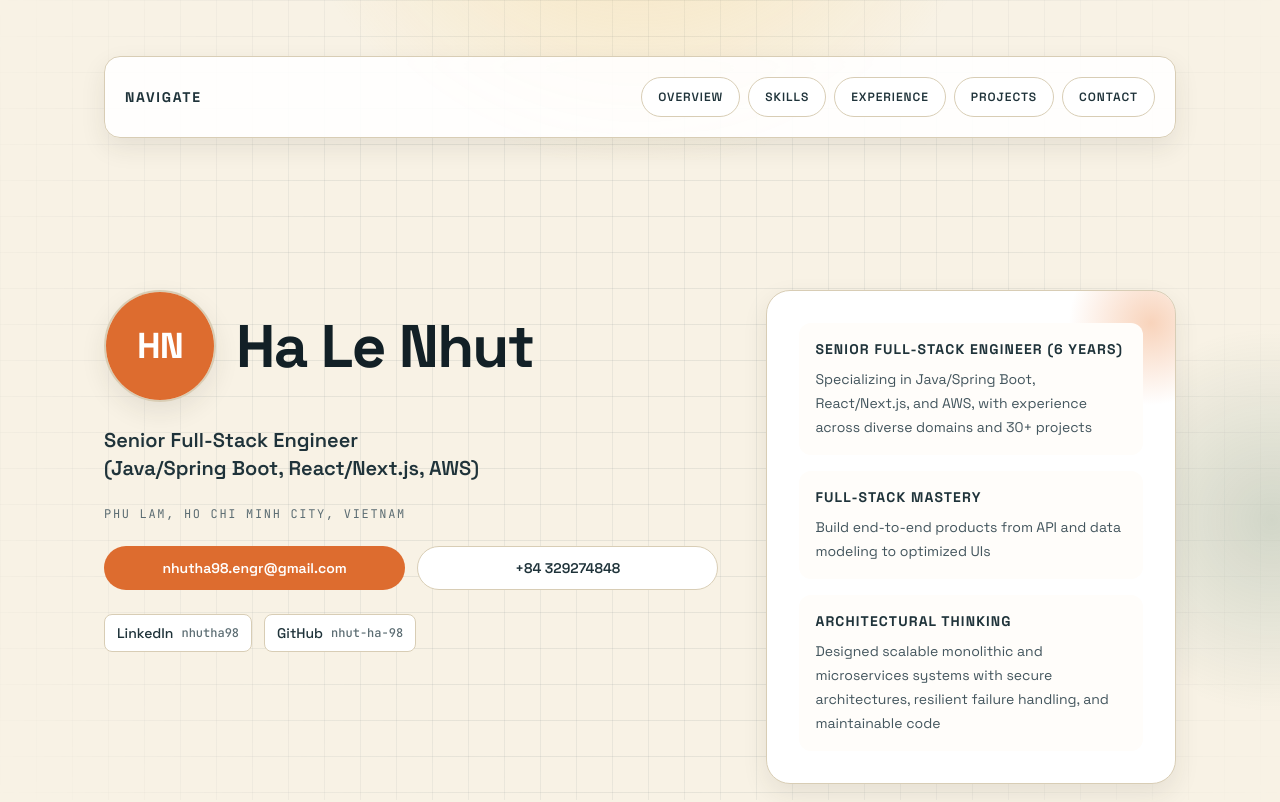
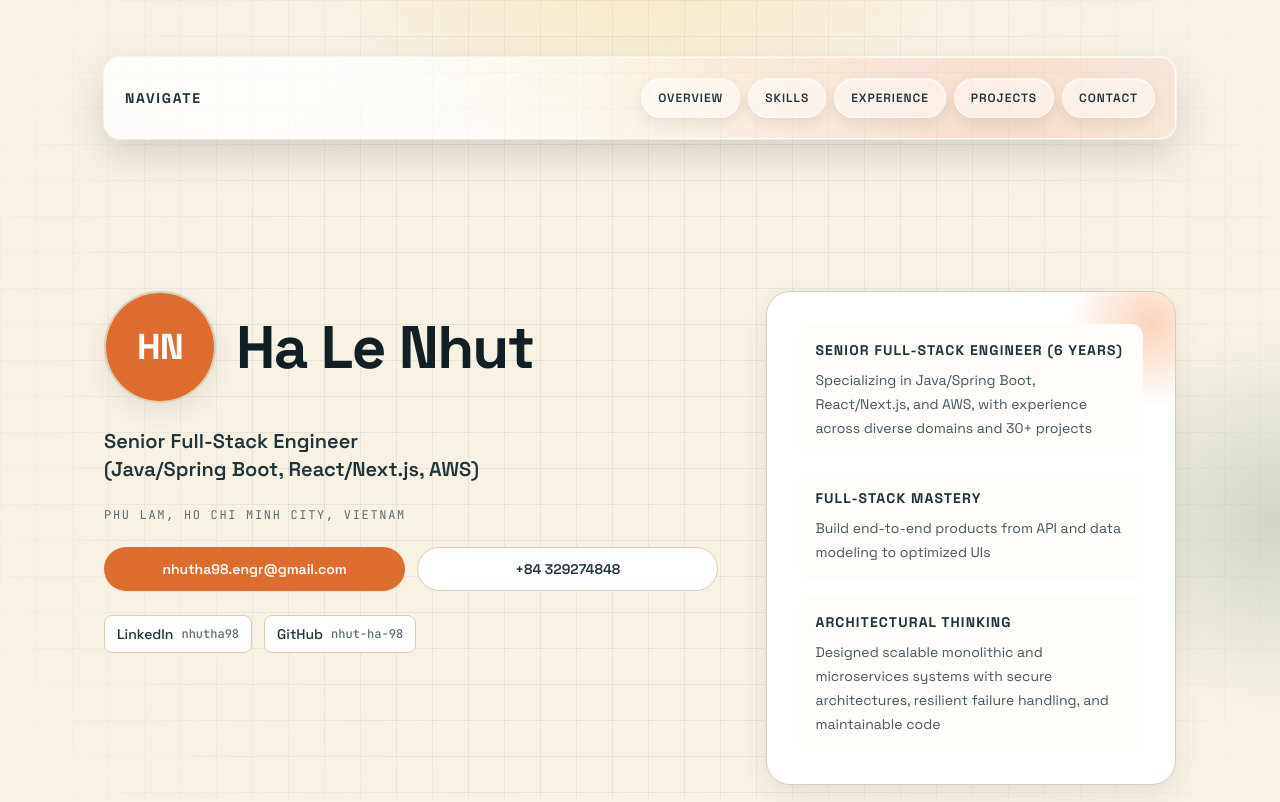
Before and after one commit to nhut-ha-98/nhutha-portfolio, a Next.js app: page / in a window 1280 px wide. Shown: the top 802 px of the page. Built offline with nearby package versions, Linux system fonts and the light colour scheme.

Commit message:
feat: implement sticky header functionality in PageHeader and enhance PageHeaderView styles

```diff
--- a/components/headless/PageHeader.tsx
+++ b/components/headless/PageHeader.tsx
@@ -1,14 +1,53 @@
+"use client";
+
 import { PageHeaderView } from "@/components/ui/PageHeaderView";
 import { SectionContainer } from "@/components/ui/SectionContainer";
 import { pageNavigation } from "@/data/data";
+import { useEffect, useRef, useState } from "react";
+
+const STICKY_OFFSET_PX = 0;
 
 export function PageHeader() {
+  const sentinelRef = useRef<HTMLDivElement | null>(null);
+  const [isSticky, setIsSticky] = useState(false);
+
+  useEffect(() => {
+    const sentinelElement = sentinelRef.current;
+
+    if (!sentinelElement) {
+      return;
+    }
+
+    const observer = new IntersectionObserver(
+      ([entry]) => {
+        setIsSticky(!entry.isIntersecting);
+      },
+      {
+        root: null,
+        threshold: 0,
+        rootMargin: `-${STICKY_OFFSET_PX}px 0px 0px 0px`,
+      },
+    );
+
+    observer.observe(sentinelElement);
+
+    return () => {
+      observer.disconnect();
+    };
+  }, []);
+
   return (
+    <>
+      <div ref={sentinelRef} aria-hidden="true" className="h-px w-full" />
+      <header className="sticky top-0 z-50">
         <SectionContainer spacing="default">
           <PageHeaderView
             title={pageNavigation.title}
             navItems={pageNavigation.items}
+            isSticky={isSticky}
           />
         </SectionContainer>
+      </header>
+    </>
   );
 }
--- a/components/ui/LandingScaffold.tsx
+++ b/components/ui/LandingScaffold.tsx
@@ -2,7 +2,7 @@ import type { PropsWithChildren } from "react";
 
 export function LandingScaffold({ children }: PropsWithChildren) {
   return (
-    <main className="relative overflow-hidden pb-16">
+    <main className="relative overflow-x-hidden pb-16">
       <div className="pointer-events-none absolute left-1/2 top-[-34rem] h-[44rem] w-[56rem] -translate-x-1/2 rounded-full bg-[radial-gradient(circle,_rgba(246,207,119,0.44),_transparent_64%)]" />
       <div className="pointer-events-none absolute right-[-12rem] top-[20rem] h-[25rem] w-[25rem] rounded-full bg-[radial-gradient(circle,_rgba(36,89,73,0.18),_transparent_68%)]" />
       {children}
--- a/components/ui/PageHeaderView.tsx
+++ b/components/ui/PageHeaderView.tsx
@@ -6,22 +6,33 @@ interface NavItem {
 interface PageHeaderViewProps {
   title: string;
   navItems: readonly NavItem[];
+  isSticky?: boolean;
 }
 
-export function PageHeaderView({ title, navItems }: PageHeaderViewProps) {
+export function PageHeaderView({
+  title,
+  navItems,
+  isSticky = false,
+}: PageHeaderViewProps) {
   return (
-    <header className="rounded-2xl border border-[var(--line)] bg-white/90 p-4 shadow-[var(--shadow-card)] backdrop-blur sm:p-5">
+    <header
+      className={`relative overflow-hidden rounded-2xl border border-white/55 bg-[linear-gradient(135deg,rgba(255,255,255,0.72),rgba(255,255,255,0.38))] p-4 ring-1 ring-[rgba(255,255,255,0.45)] backdrop-blur-xl backdrop-saturate-150 transition-[box-shadow,transform,background-color,border-color] duration-300 before:pointer-events-none before:absolute before:inset-0 before:bg-[radial-gradient(circle_at_16%_18%,rgba(255,255,255,0.48),transparent_45%),radial-gradient(circle_at_84%_78%,rgba(221,108,47,0.2),transparent_48%)] sm:p-5 ${
+        isSticky
+          ? "border-white/70 bg-[linear-gradient(135deg,rgba(255,255,255,0.78),rgba(255,255,255,0.48))] shadow-[0_20px_44px_rgba(30,34,26,0.22)]"
+          : "shadow-[0_16px_40px_rgba(30,34,26,0.16)]"
+      }`}
+    >
       <div className="flex flex-wrap items-center justify-between gap-3">
-        <h2 className="text-sm font-bold uppercase tracking-[0.12em] text-[var(--ink-soft)]">
+        <h2 className="relative text-sm font-bold uppercase tracking-[0.12em] text-[var(--ink-soft)]">
           {title}
         </h2>
-        <nav aria-label="Page sections">
+        <nav aria-label="Page sections" className="relative">
           <ul className="flex flex-wrap justify-end gap-2">
             {navItems.map((item) => (
               <li key={item.href}>
                 <a
                   href={item.href}
-                  className="inline-flex min-h-10 items-center rounded-full border border-[var(--line)] bg-white px-4 text-xs font-semibold uppercase tracking-[0.08em] text-[var(--ink-soft)] transition hover:border-[var(--accent)] hover:text-[var(--ink)] focus-visible:outline-2 focus-visible:outline-offset-2 focus-visible:outline-[var(--accent)]"
+                  className="inline-flex min-h-10 items-center rounded-full border border-white/60 bg-white/50 px-4 text-xs font-semibold uppercase tracking-[0.08em] text-[var(--ink-soft)] shadow-[inset_0_1px_0_rgba(255,255,255,0.8),0_6px_14px_rgba(21,30,35,0.08)] transition hover:border-[var(--accent)]/55 hover:bg-white/68 hover:text-[var(--ink)] focus-visible:outline-2 focus-visible:outline-offset-2 focus-visible:outline-[var(--accent)]"
                 >
                   {item.label}
                 </a>
--- a/components/ui/SectionContainer.tsx
+++ b/components/ui/SectionContainer.tsx
@@ -3,6 +3,7 @@ import type { PropsWithChildren } from "react";
 interface SectionContainerProps extends PropsWithChildren {
   id?: string;
   spacing?: "hero" | "default";
+  sticky?: boolean;
 }
 
 const spacingMap: Record<
@@ -16,12 +17,13 @@ const spacingMap: Record<
 export function SectionContainer({
   id,
   spacing = "default",
+  sticky = false,
   children,
 }: SectionContainerProps) {
   return (
     <section
       id={id}
-      className={`mx-auto w-full max-w-6xl px-4 sm:px-6 lg:px-10 ${spacingMap[spacing]}`}
+      className={`mx-auto w-full max-w-6xl px-4 sm:px-6 lg:px-10 ${spacingMap[spacing]} ${sticky ? "sticky top-3 z-50 sm:top-4" : ""}`}
     >
       {children}
     </section>
```
Lines whose indentation alone changed are shown as unchanged.
